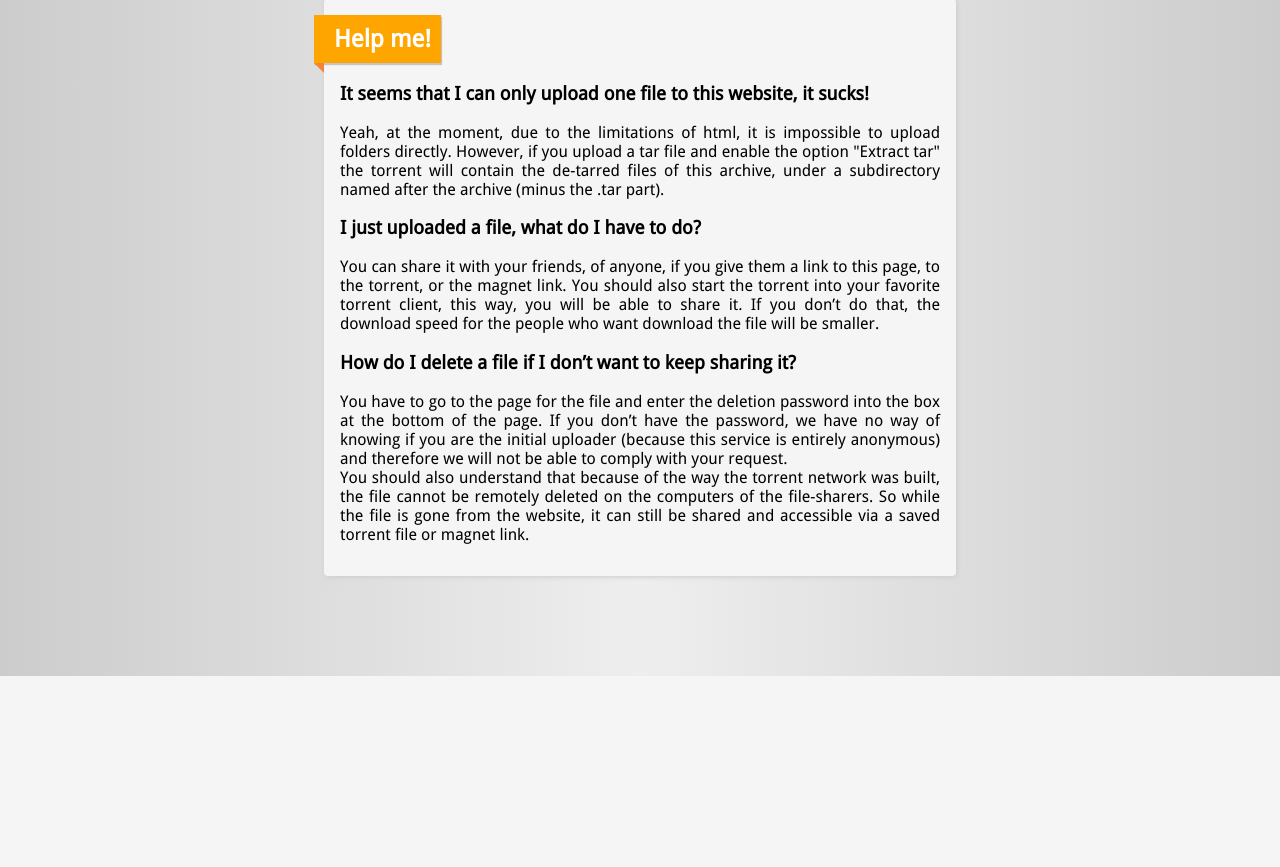
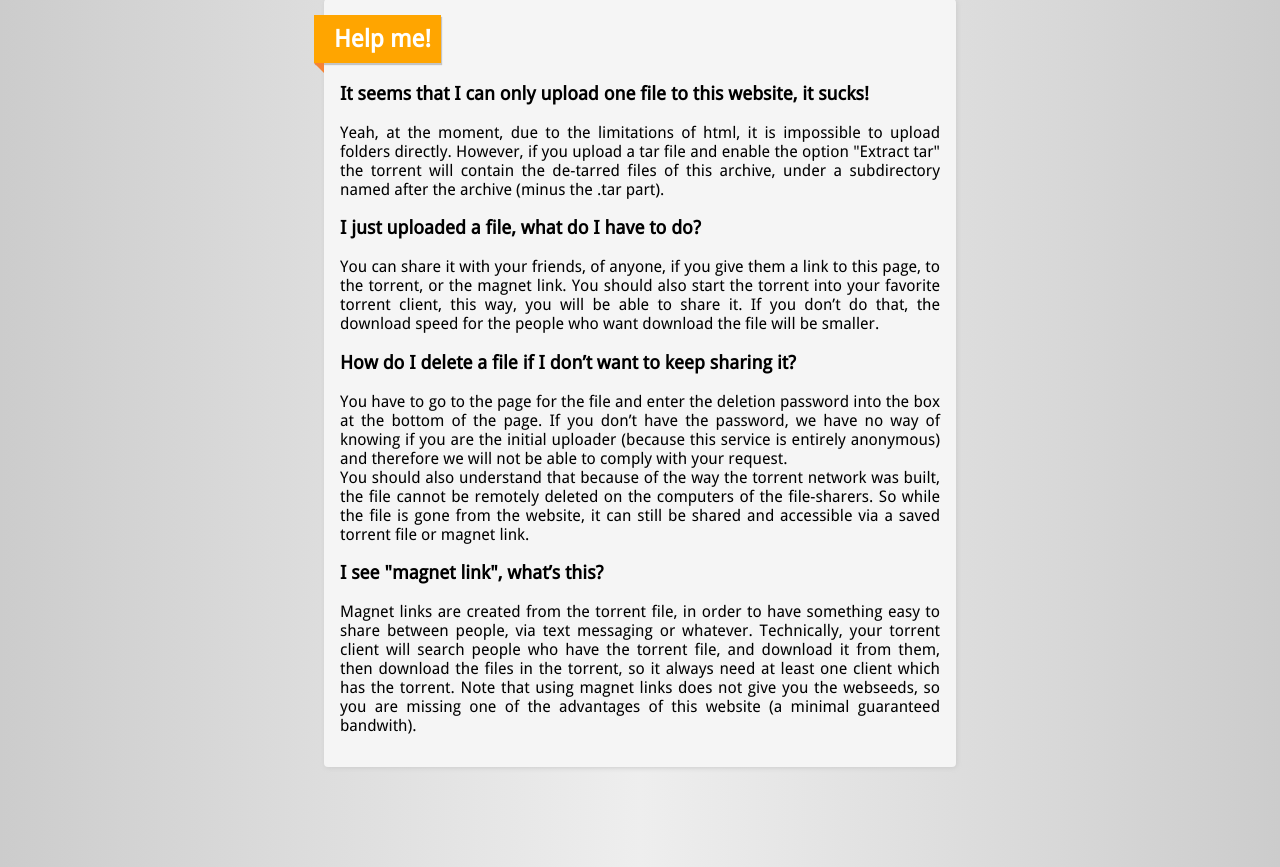
Before and after one commit to mathieui/pleaseshare, a Django app: template please/pleaseshare/templates/help.html in a window 1280 px wide. Shown: the part 173-1040 px from the top of the page. Before the commit the page ends 849 px from the top, so only its background shows below. Run offline with Django 3.2, Linux system fonts and the light colour scheme; the template is opened without the code that fills it, so the values that code supplies are empty; parts of the project's set-up code (start-up, migrations or seed data) failed here and were passed over.

Commit message:
[enh] Some doc on magnet links

```diff
--- a/please/pleaseshare/templates/help.html
+++ b/please/pleaseshare/templates/help.html
@@ -27,5 +27,14 @@
     from the website, it can still be shared and accessible via a saved torrent file or magnet
     link.
     </p>
+    <h3>I see "magnet link", what’s this?</h3>
+    <p>Magnet links are created from the torrent file, in order to have
+    something easy to share between people, via text messaging or whatever.
+    Technically, your torrent client will search people who have the torrent
+    file, and download it from them, then download the files in the torrent,
+    so it always need at least one client which has the torrent.
+    Note that using magnet links does not give you the webseeds, so you are
+    missing one of the advantages of this website (a minimal guaranteed bandwith).
+    </p>
 </div>
 {% endblock %}
--- a/please/pleaseshare/templates/single.html
+++ b/please/pleaseshare/templates/single.html
@@ -17,6 +17,8 @@
 <section>
 <pre id="files">{{object.get_files}}</pre>
 </section>
+<h2>Notice</h2>
+<section id="help">First timers, please read the <a href="{% url Help %}">Help</a> section of the website, if it isn’t already done.</section>
 <section id="buttons">
 <a class="button" href="{{object.get_torrent_file}}">Download .torrent</a>
 {% if ddl and not object.multifile %}
```
